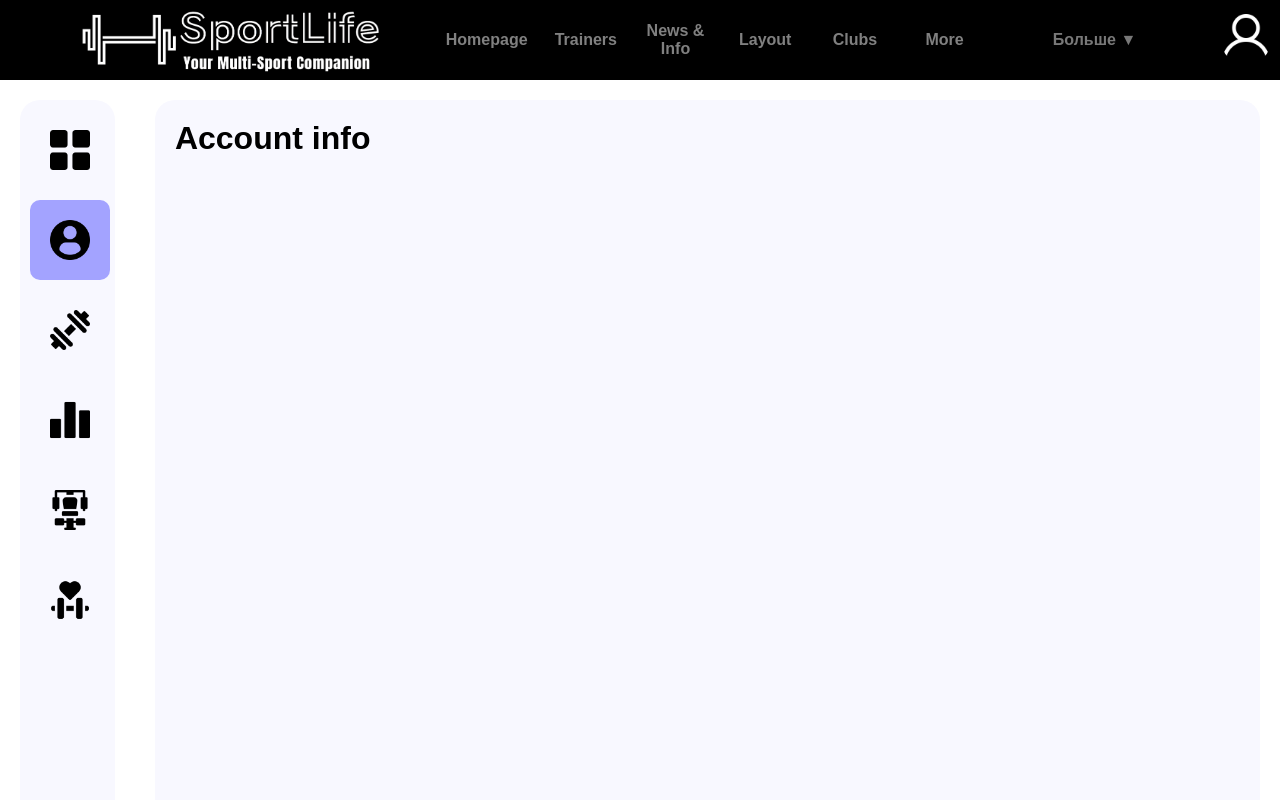
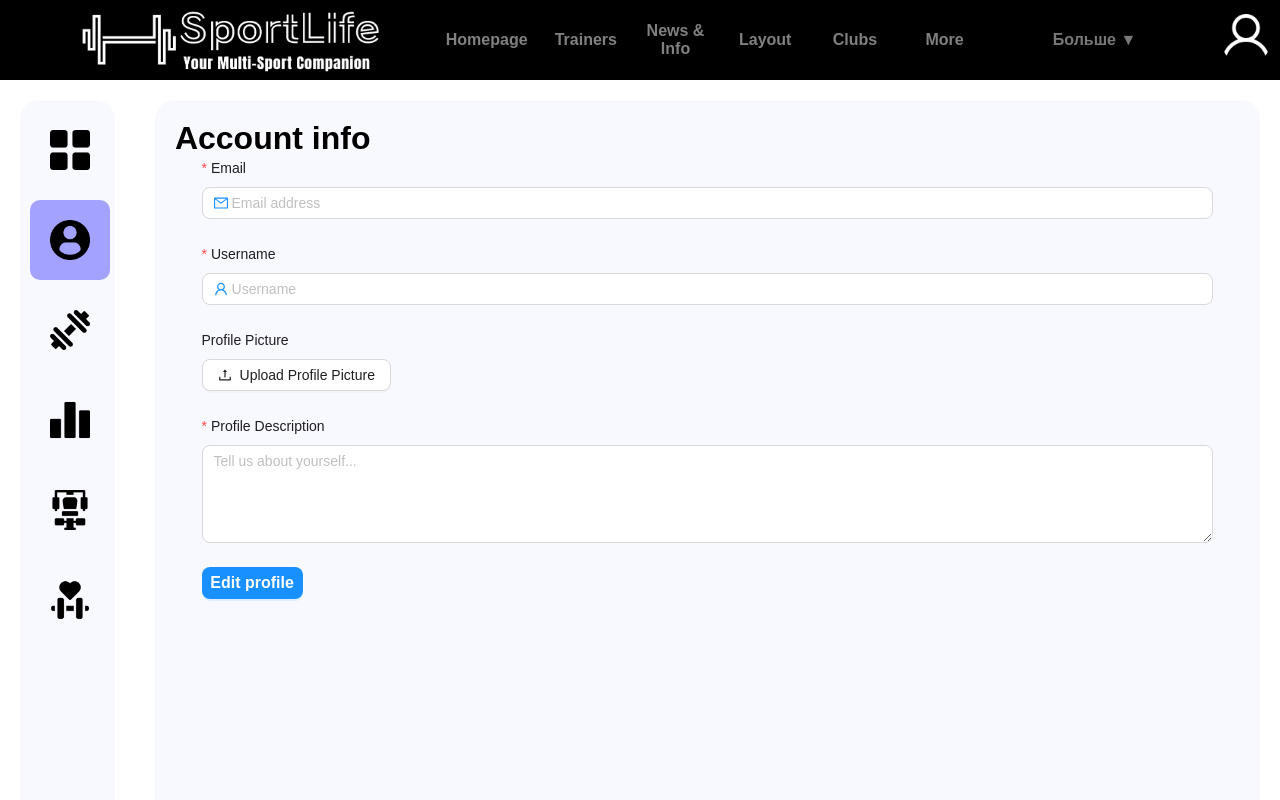
Before and after one commit to TAMOTO24/SportLife, a React (Create React App) app: page /account in a window 1280 px wide. Shown: the top 800 px of the page. Built offline with nearby package versions, Linux system fonts and the light colour scheme; no server answers.

Commit message:
Add account page form with profile picture upload and validation

```diff
--- a/src/components/addAccountPage/index.jsx
+++ b/src/components/addAccountPage/index.jsx
@@ -1,14 +1,25 @@
 import React, { useState, useEffect } from "react";
 import "./style.css";
+import { Form, Input, Button, Upload, message } from 'antd';
+import { MailOutlined, UserOutlined, LockOutlined, UploadOutlined } from '@ant-design/icons';
 
 
 const AccountPage = () => {
   const [active, setActive] = useState(false);
   const [selected, setSelected] = useState("Account info"); // Сохраняем выбранный элемент
+  const [loading, setLoading] = useState(false);
 
   useEffect(() => {
     console.log(selected);
   }, [selected]);
+
+  const handleUploadChange = (info) => {
+    if (info.file.status === 'done') {
+      message.success('Profile picture uploaded successfully!');
+    } else if (info.file.status === 'error') {
+      message.error('Upload failed.');
+    }
+  };
 
   return (
     <div className="accountPage">
@@ -39,9 +50,114 @@ const AccountPage = () => {
         ))}
       </div>
       <div id="pages">
-        <div id="Account info">
-          <h1>{selected}</h1>
+        <h1>{selected}</h1>
+        <div id="Account info" className={selected === "Account info" ? "" : "hidePage"}>
 
+          <Form layout="vertical" style={{ maxWidth: "95%", margin: "auto" }}>
+            {/* Email field */}
+            <Form.Item
+              name="email"
+              label="Email"
+              rules={[
+                { required: true, message: "Please enter your email!" },
+                { type: "email", message: "Invalid email format!" },
+              ]}
+            >
+              <Input
+                prefix={<MailOutlined style={{ color: "#1890ff" }} />}
+                placeholder="Email address"
+                style={{ borderRadius: "8px" }}
+              />
+            </Form.Item>
+
+            {/* Username field */}
+            <Form.Item
+              name="username"
+              label="Username"
+              rules={[
+                { required: true, message: "Please enter your username!" },
+              ]}
+            >
+              <Input
+                prefix={<UserOutlined style={{ color: "#1890ff" }} />}
+                placeholder="Username"
+                style={{ borderRadius: "8px" }}
+              />
+            </Form.Item>
+
+            {/* Password field */}
+            {/* <Form.Item
+              name="password"
+              label="Password"
+              rules={[
+                { required: true, message: "Please enter your password!" },
+                { min: 6, message: "Password must be at least 6 characters!" },
+              ]}
+              hasFeedback
+            >
+              <Input.Password
+                prefix={<LockOutlined style={{ color: "#1890ff" }} />}
+                placeholder="Password"
+                style={{ borderRadius: "8px" }}
+              />
+            </Form.Item> */}
+
+            {/* Profile Picture Upload */}
+            <Form.Item name="profilePic" label="Profile Picture">
+              <Upload
+                name="file"
+                action="/upload"
+                listType="picture"
+                showUploadList={false}
+                onChange={handleUploadChange}
+                beforeUpload={() => false} // Prevent auto-uploading
+              >
+                <Button
+                  icon={<UploadOutlined />}
+                  style={{ width: "100%", borderRadius: "8px" }}
+                >
+                  Upload Profile Picture
+                </Button>
+              </Upload>
+            </Form.Item>
+
+            {/* Profile Description */}
+            <Form.Item
+              name="profileDescription"
+              label="Profile Description"
+              rules={[
+                {
+                  required: true,
+                  message: "Please enter your profile description!",
+                },
+              ]}
+            >
+              <Input.TextArea
+                placeholder="Tell us about yourself..."
+                rows={4}
+                style={{ borderRadius: "8px" }}
+              />
+            </Form.Item>
+
+            {/* Continue button */}
+            <Form.Item>
+              <Button
+                type="primary"
+                block
+                loading={loading}
+                style={{
+                  backgroundColor: "#1890ff",
+                  borderRadius: "8px",
+                  fontSize: "16px",
+                  fontWeight: "600",
+                  padding: "10px 0",
+                  width: "10%"
+                }}
+              >
+                Edit profile
+              </Button>
+            </Form.Item>
+          </Form>
         </div>
       </div>
     </div>
--- a/src/components/addAccountPage/style.css
+++ b/src/components/addAccountPage/style.css
@@ -66,3 +66,6 @@
     border-radius: 20px;
     background: GhostWhite;
 }
+.hidePage{
+    display: none;
+}
--- a/src/components/addAuthPage/index.jsx
+++ b/src/components/addAuthPage/index.jsx
@@ -1,9 +1,10 @@
 import React, { useState, useEffect, useContext } from "react";
-import { Form, Input, Button, message} from "antd";
+import { Form, Input, Button, message, Upload} from "antd";
 import {
   LockOutlined,
   MailOutlined,
   UserOutlined,
+  UploadOutlined,
 } from "@ant-design/icons";
 import { useNavigate, useSearchParams, Link } from "react-router-dom";
 import axios from "axios";
@@ -89,12 +90,30 @@ const AuthPage = () => {
               name="password"
               rules={[
                 { required: true, message: "Please enter your password!" },
+                { min: 6, message: "Password must be at least 6 characters!" }
               ]}
             >
               <Input.Password
                 prefix={<LockOutlined />}
                 placeholder="Password"
               />
+            </Form.Item>
+            <Form.Item name="profilePic" label="Profile Picture">
+              <Upload
+                name="file"
+                action="/upload"
+                listType="picture"
+                showUploadList={false}
+                // onChange={handleUploadChange}
+                beforeUpload={() => false} // Prevent auto-uploading
+              >
+                <Button
+                  icon={<UploadOutlined />}
+                  style={{ width: "100%", borderRadius: "8px" }}
+                >
+                  Upload Profile Picture
+                </Button>
+              </Upload>
             </Form.Item>
 
             {/* Continue button */}
--- a/src/components/addHeader/index.jsx
+++ b/src/components/addHeader/index.jsx
@@ -17,7 +17,8 @@ function Header() {
       console.log(response.data);
       setUser(response.data.user);
     })
-    .catch((error) => console.error(error));
+    .catch((error) => console.error("Auth error",error));
+    console.log(user);
   }, []);
 
   return (
--- a/src/components/propsAuthModal/index.jsx
+++ b/src/components/propsAuthModal/index.jsx
@@ -11,7 +11,7 @@ const Auth = (user) => {
 
   return (
     <>
-      <a onClick={() => (user === null ? showModal() : navigate("/account"))}><img id="userIcon" src="./img-pack/user.png" alt="userImg"/></a>
+      <a onClick={() => (user.user === null ? showModal() : navigate("/account"))}><img id="userIcon" src="./img-pack/user.png" alt="userImg"/></a>
       <AuthModal visible={isModalVisible} onCancel={hideModal} />
     </>
   );
```
